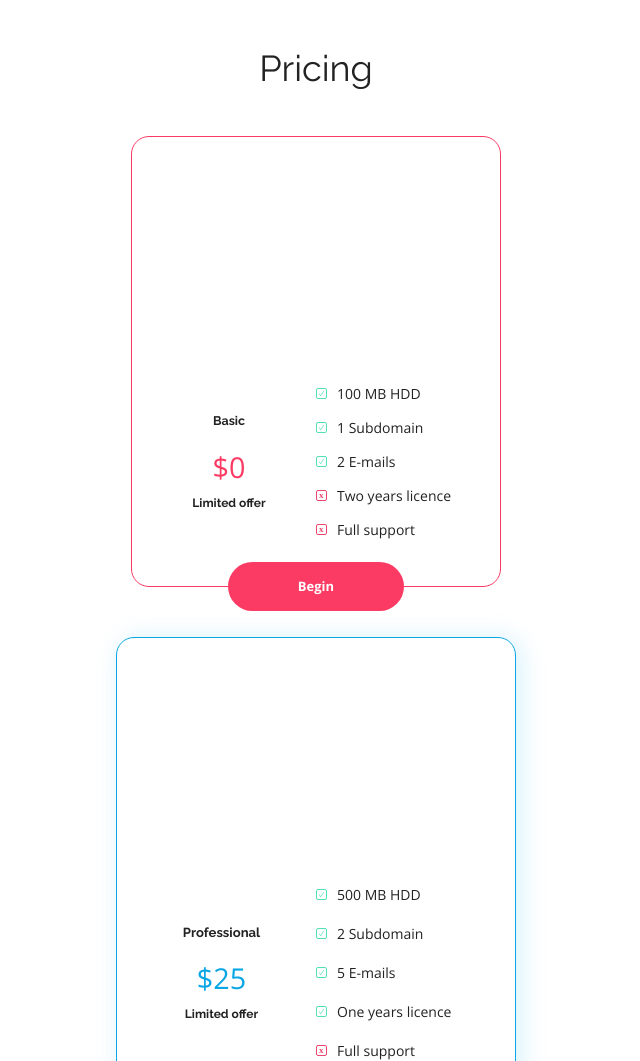
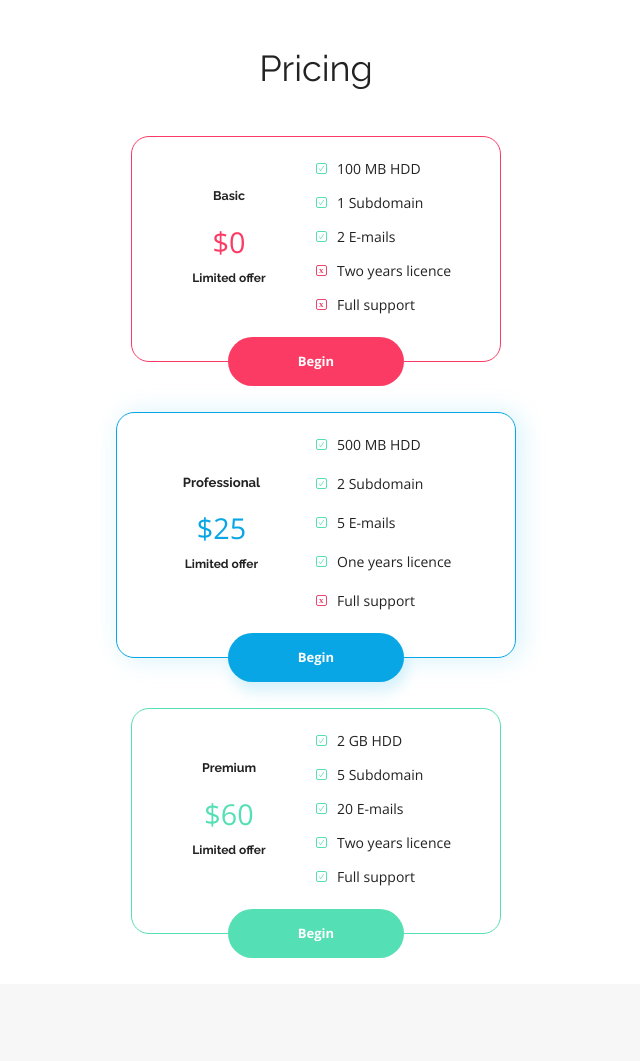
Before and after one commit to Bonifacy1231/BestShop, a website built with Vite: page index.html in a window 1280 px wide. Shown: the part 2640-3701 px from the top of the page, without its empty margins (324-964 px from the left). Built offline with nearby package versions, Linux system fonts and the light colour scheme.

Commit message:
Update _pricing.scss

```diff
--- a/src/scss/elements/_pricing.scss
+++ b/src/scss/elements/_pricing.scss
@@ -38,7 +38,7 @@
 			flex-wrap: wrap;
 			margin-bottom: 5rem;
 			justify-content: center;
-			padding: 25rem 1rem 0 1rem;
+			padding: 2.5rem 1rem 0 1rem;
 
 			&:last-child {
 				margin-bottom: 0;
```
